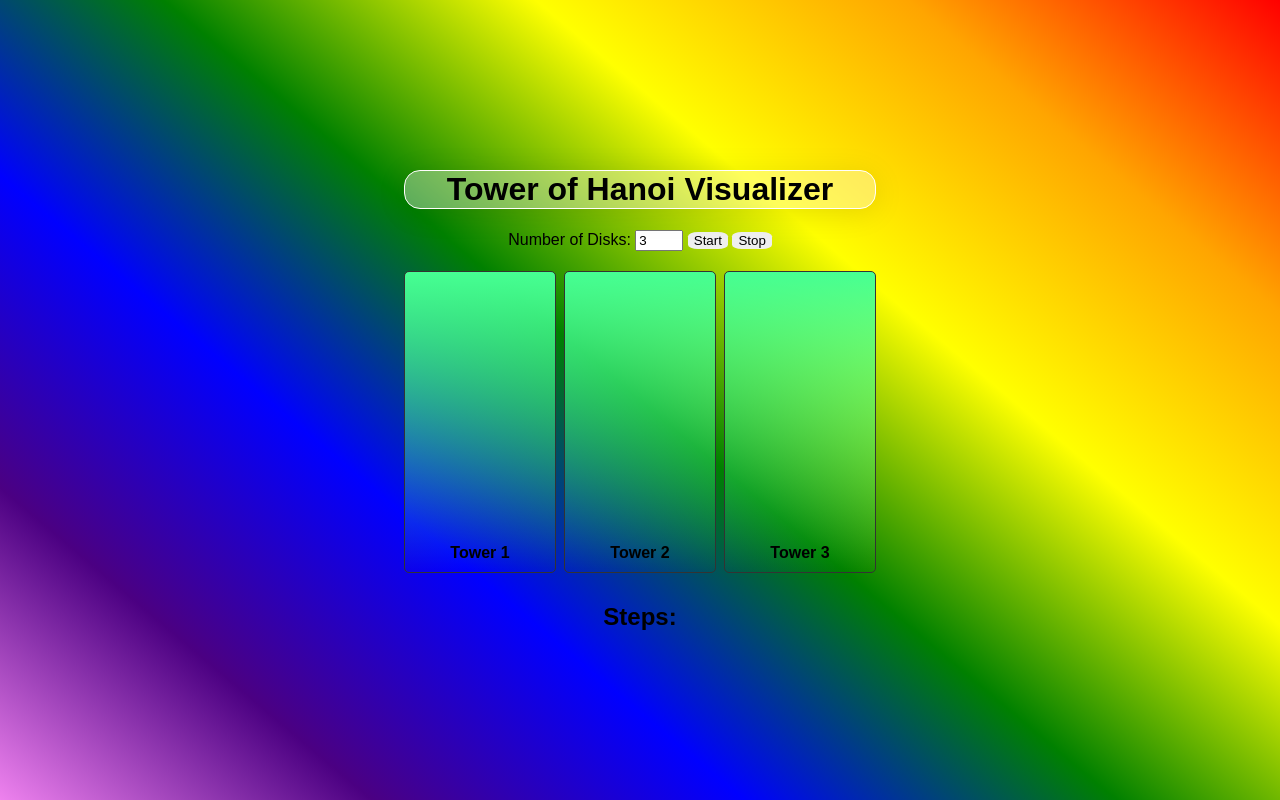
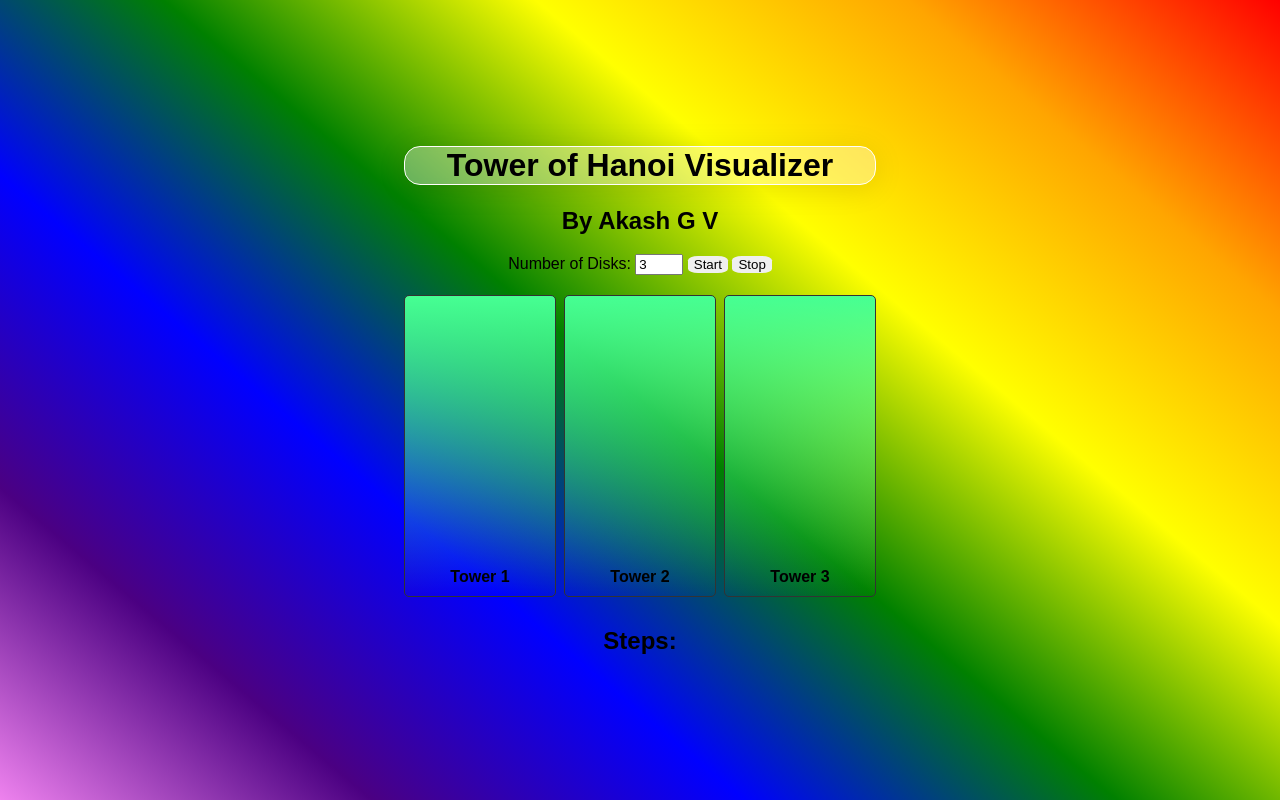
Before and after one commit to Akashgv38/tower-of-hanoi, a plain HTML site: page index.html in a window 1280 px wide. Drawn offline with Linux system fonts and the light colour scheme.

Commit message:
Update index.html

```diff
--- a/index.html
+++ b/index.html
@@ -11,6 +11,7 @@
 <body>
     <div class="container">
         <h1>Tower of Hanoi Visualizer</h1>
+        <h2>By Akash G V</h2>
         <label for="disk-input">Number of Disks:</label>
         <input type="number" id="disk-input" min="1" max="8" value="3">
         <button class="btn" onclick="startGame()">Start</button>
```
